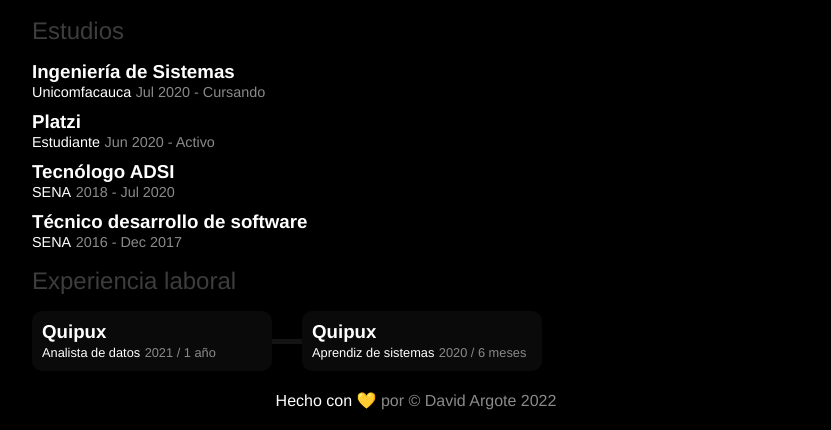
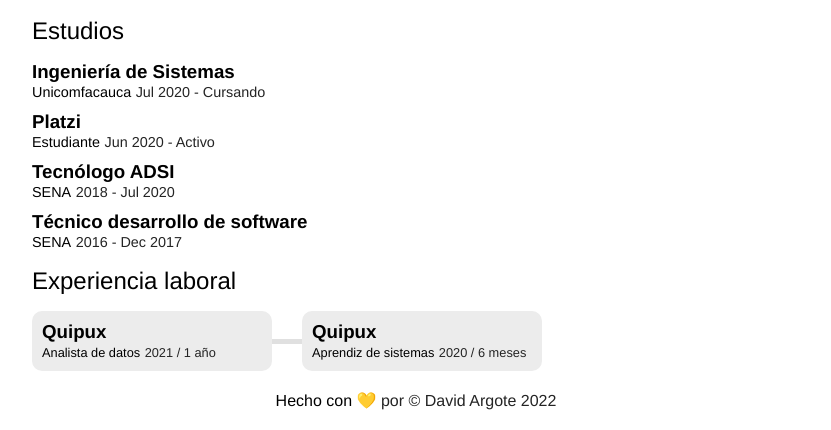
Before and after one commit to argote-dev/portfolio-argote-dev, a website built with Vite: page index.html in a window 1280 px wide. Shown: the part 1120-1550 px from the top of the page, without its empty margins (224-1055 px from the left). Built offline with nearby package versions, Linux system fonts and the light colour scheme.

Commit message:
feat: dark mode with default settings of browser

```diff
--- a/css/style.css
+++ b/css/style.css
@@ -10,6 +10,22 @@
   --text-color-dark: #373737;
   --bg-separator: #141414;
   --bg-btn-dark: #000000;
+}
+
+@media (prefers-color-scheme: light) {
+  :root {
+    --bg-dark: #ffffff;
+    --text-color: #000000;
+    --bg-dark-light: #ececec;
+    --text-color-hover: #000000;
+    --text-color-h2: #000000;
+    --bg-placeholder: #000000;
+    --bg-hover: #d8d8d8;
+    --text-color-dark-light: #242424;
+    --text-color-dark: #2c2c2c;
+    --bg-separator: #e0e0e0;
+    --bg-btn-dark: #dddddd;
+  }
 }
 
 * {
@@ -165,7 +181,7 @@ h2 {
 
 .project-link:hover {
   color: var(--text-color);
-  background-color: #363636;
+  background-color: var(--bg-hover);
 }
 
 .list-projects {
```
